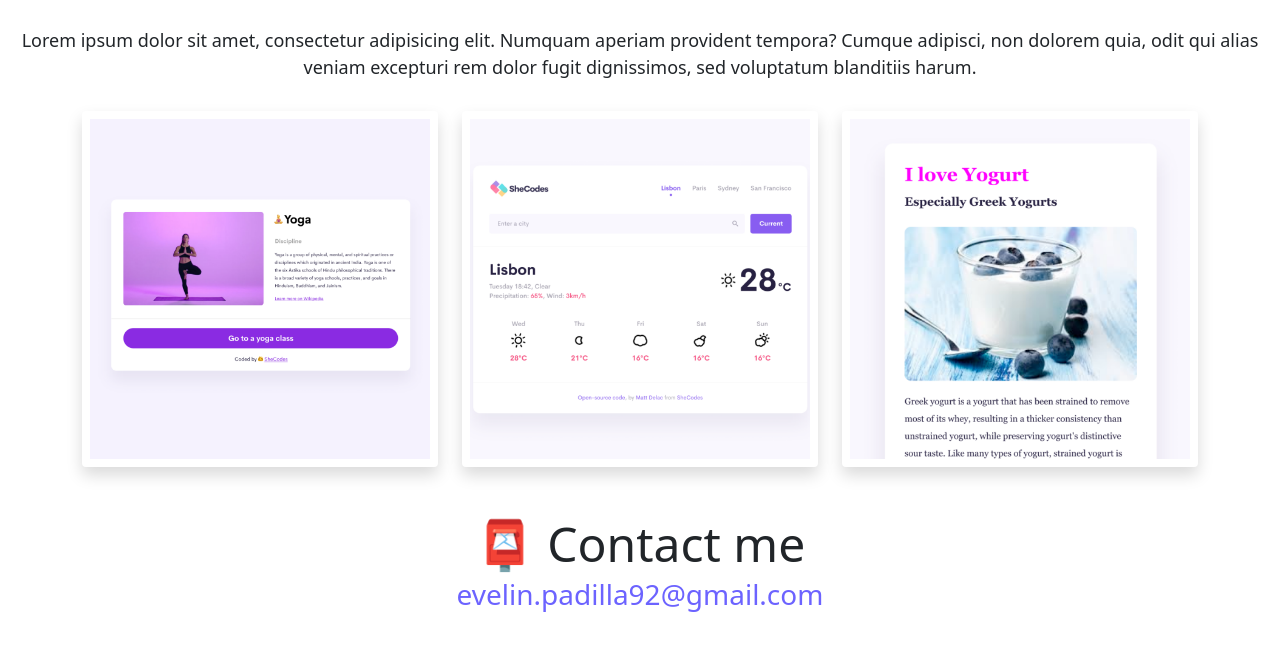
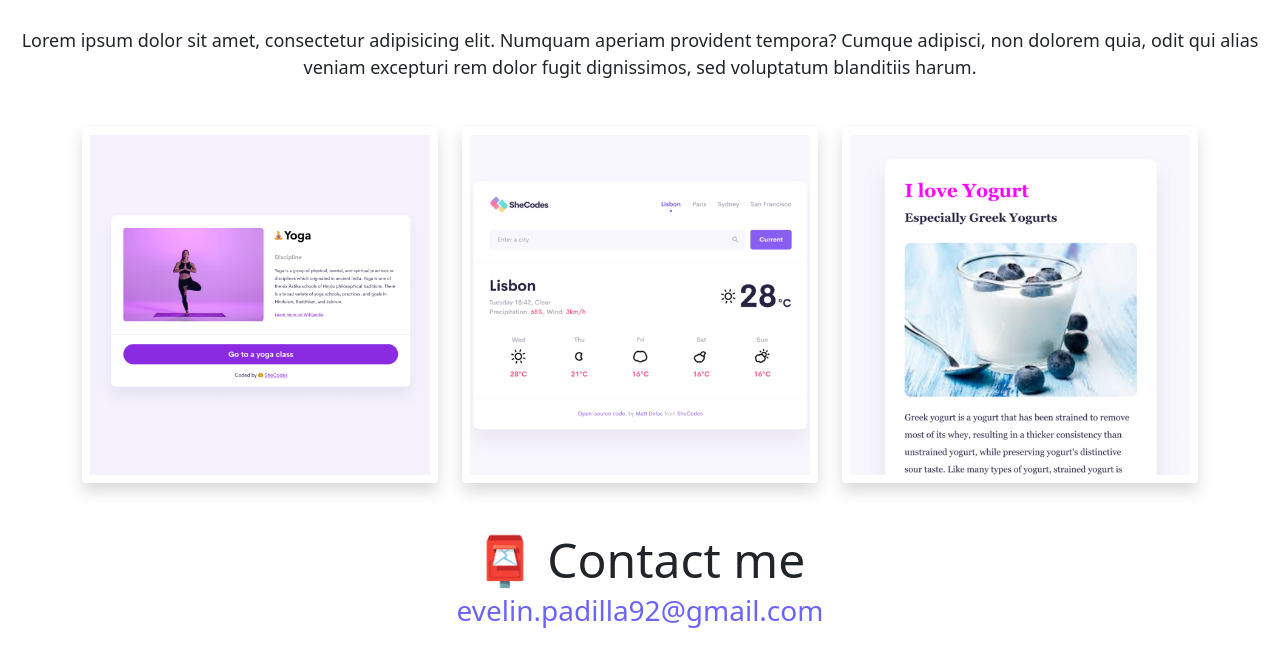
Before and after one commit to evelinpadilla/SheCodes-Responsive-Week-3-Homework, a plain HTML site: page about.html in a window 1280 px wide. Shown: the part 247-914 px from the top of the page. Before the commit the page ends 862 px from the top, so only its background shows below. Drawn offline with nearby package versions, Linux system fonts and the light colour scheme.

Commit message:
Updated image spacing

```diff
--- a/about.html
+++ b/about.html
@@ -78,21 +78,21 @@
     </div>
     <div class="container">
       <div class="row">
-        <div class="col-sm-4">
+        <div class="col-sm-4 mt-3">
           <img
             src="/images/yoga.png"
             alt="Photo view of Yoga Project"
             class="img-fluid p-2 shadow rounded"
           />
         </div>
-        <div class="col-sm-4">
+        <div class="col-sm-4 mt-3">
           <img
             src="/images/weather.png"
             alt="Photo view of Weather Project"
             class="img-fluid p-2 shadow rounded"
           />
         </div>
-        <div class="col-sm-4">
+        <div class="col-sm-4 mt-3">
           <img
             src="/images/yogurt.png"
             alt="Photo view of Yogurt Project"
@@ -101,7 +101,7 @@
         </div>
       </div>
     </div>
-    <div id="contact" class="mt-5">
+    <div id="contact" class="mt-5 mb-5">
       <h2 class="text-center">📮 Contact me</h2>
       <a
         href="mailto:evelin.padilla92@gmail.com"
```
Also changed, not shown: index.html (+1 -1 lines).
